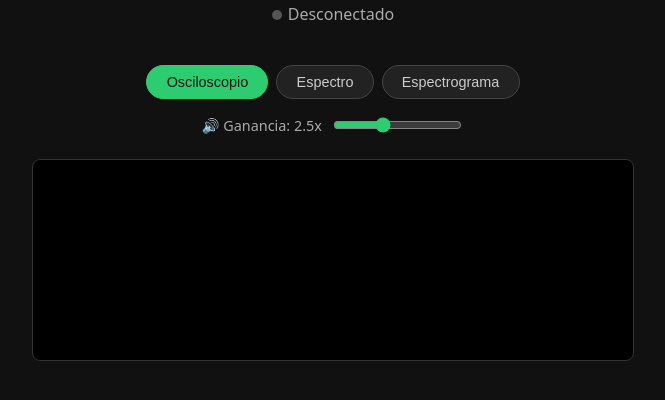
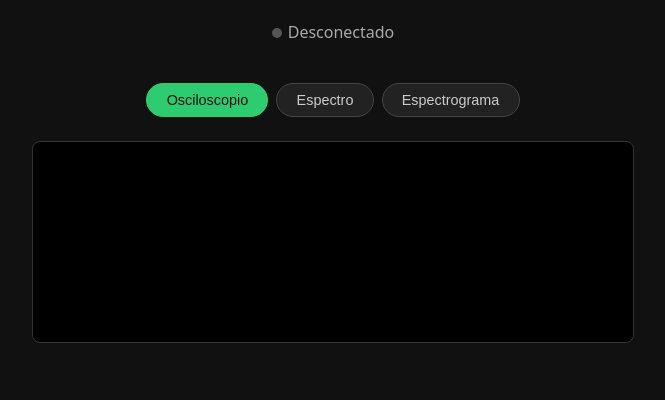
Before and after one commit to trgxxxxx-del/listener, a website: page public/index.html in a window 1280 px wide. Shown: the part 302-702 px from the top of the page, without its empty margins (307-972 px from the left). Drawn offline with Linux system fonts and the light colour scheme.

Commit message:
Update index.html

```diff
--- a/public/index.html
+++ b/public/index.html
@@ -55,20 +55,6 @@
     border-color: #2ecc71;
   }
 
-  .gain-control {
-    margin-top: 1rem;
-    display: flex;
-    align-items: center;
-    gap: 0.6rem;
-  }
-  .gain-control label {
-    color: #aaa;
-    font-size: 0.9rem;
-  }
-  .gain-control input[type="range"] {
-    accent-color: #2ecc71;
-  }
-
   canvas {
     display: none;
     margin-top: 1.5rem;
@@ -90,11 +76,6 @@
     <button id="modeSpectrogram">Espectrograma</button>
   </div>
 
-  <div class="gain-control">
-    <label for="gainSlider">🔊 Ganancia: <span id="gainValue">2.5x</span></label>
-    <input type="range" id="gainSlider" min="0.5" max="6" step="0.1" value="2.5">
-  </div>
-
   <canvas id="canvasOsc" width="600" height="200" class="visible"></canvas>
   <canvas id="canvasSpec" width="600" height="200"></canvas>
   <canvas id="canvasSpectrogram" width="600" height="200"></canvas>
@@ -105,6 +86,7 @@ const BUFFER_DELAY = 0.6; // colchón de ~600ms para absorber jitter de red (48k
 const MAX_FREQ = 20000; // límite superior para espectro y espectrograma
 const MIN_FREQ = 20; // límite inferior de frecuencia mostrada
 const SPECTROGRAM_SCROLL_MS = 90; // cada cuántos ms avanza una columna el espectrograma (más alto = más lento)
+const GAIN = 10; // ganancia de audio fija (multiplicador). Si distorsiona, bajar este valor.
 
 let audioCtx;
 let ws;
@@ -129,12 +111,6 @@ document.getElementById("modeOsc").addEventListener("click", () => setMode("osc"
 document.getElementById("modeSpec").addEventListener("click", () => setMode("spec"));
 document.getElementById("modeSpectrogram").addEventListener("click", () => setMode("spectrogram"));
 
-document.getElementById("gainSlider").addEventListener("input", (e) => {
-  const val = parseFloat(e.target.value);
-  document.getElementById("gainValue").textContent = val.toFixed(1) + "x";
-  if (gainNode) gainNode.gain.value = val;
-});
-
 function setMode(mode) {
   currentMode = mode;
   document.getElementById("modeOsc").classList.toggle("active", mode === "osc");
@@ -155,7 +131,7 @@ startBtn.addEventListener("click", async () => {
   analyser.smoothingTimeConstant = 0.6;
 
   gainNode = audioCtx.createGain();
-  gainNode.gain.value = parseFloat(document.getElementById("gainSlider").value);
+  gainNode.gain.value = GAIN;
   gainNode.connect(audioCtx.destination);
   gainNode.connect(analyser);
 
```
